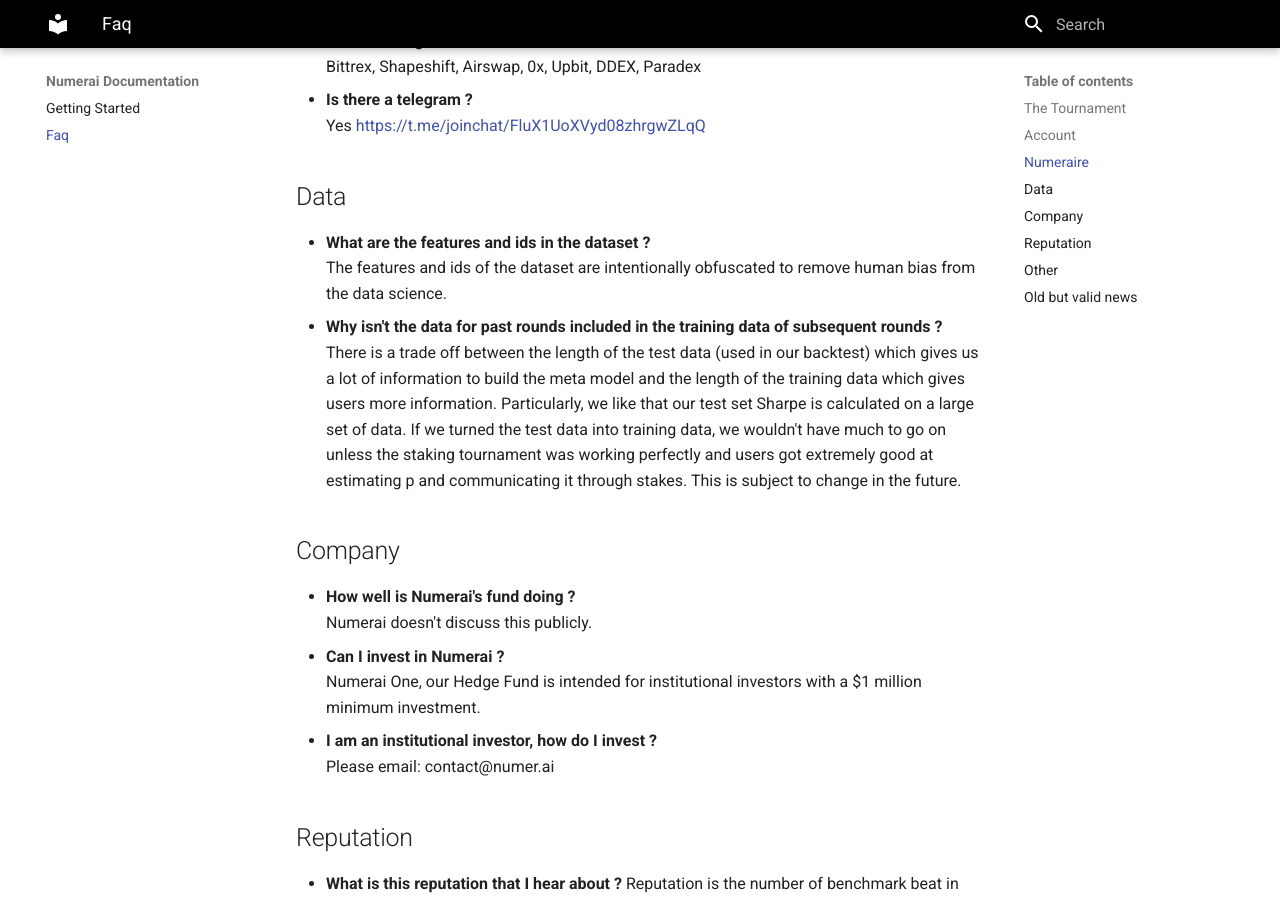
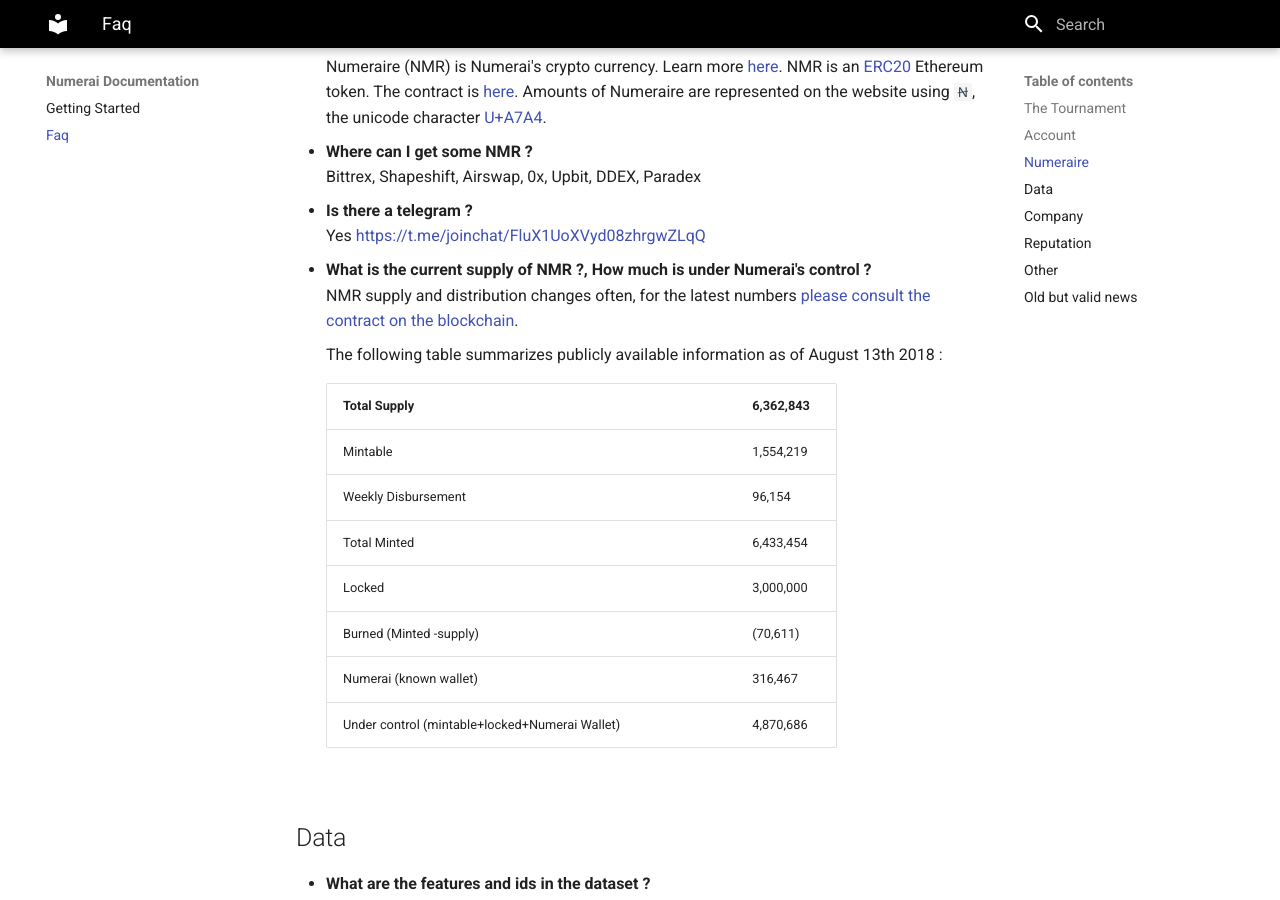
Before and after one commit to numerai/docs, an MkDocs documentation site: the page built from docs/faq.md, in a window 1280 px wide and 900 px high, scrolled down 1630 px. Built offline with MkDocs 1.6.1 and Material for MkDocs 9.7.7, drawn with Linux system fonts in a browser that asks for light colours; some of the changed text lies outside the part shown.

Commit message:
faq with table magic

```diff
--- a/docs/faq.md
+++ b/docs/faq.md
@@ -27,6 +27,9 @@
 - **Which of my submissions are considered for payout ?**
 <br/>
   Only the last submission made by an account in a given round is considered for earnings.
+- **Why did you change the payouts from X to Y ?**
+<br/>
+  The payout structure has changed and will probably continue to change and evolve in response to model performance and the tournament rules, which in turn are an interplay in between users behavior, and said tournament rules.
 
 ## Account
 - **How do I withdraw earnings ?**
@@ -52,6 +55,25 @@
 - **Is there a telegram ?**
 <br/>
 Yes [https://t.me/joinchat/FluX1UoXVyd08zhrgwZLqQ](https://t.me/joinchat/FluX1UoXVyd08zhrgwZLqQ)
+- **What is the current supply of NMR ?, How much is under Numerai's control ?**
+<br/>
+NMR supply and distribution changes often, for the latest numbers [please consult the contract on the blockchain](https://etherscan.io/address/0x1776e1f26f98b1a5df9cd347953a26dd3cb46671#readContract).
+
+    The following table summarizes publicly available information as of August 13th 2018 :
+
+    | Total Supply                     |   | 6,362,843 |
+    |----------------------------------|---|-----------|
+    | Mintable                         |   | 1,554,219 |
+    | Weekly Disbursement              |   | 96,154    |
+    | Total Minted                     |   | 6,433,454 |
+    | Locked                           |   | 3,000,000 |
+    | Burned (Minted -supply)          |   | (70,611)  |
+    | Numerai (known wallet)           |   | 316,467   |
+    | Under control (mintable+locked+Numerai Wallet)                    |   | 4,870,686 |
+
+
+
+
 
 ## Data
 - **What are the features and ids in the dataset ?**
```
Also changed, not shown: README.md (+2 -0 lines), docs/index.md (+2 -0 lines), site/faq/index.html, site/index.html, site/search/search_index.json, 1 other file.
